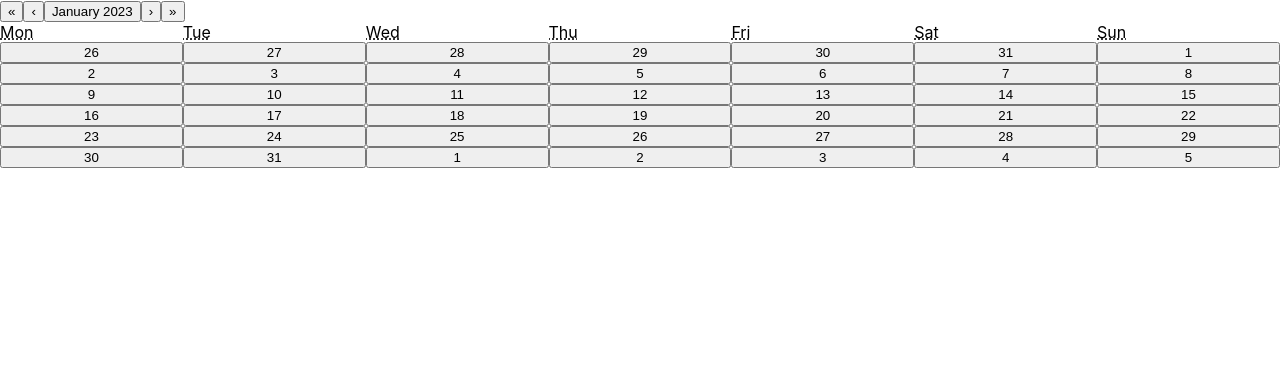
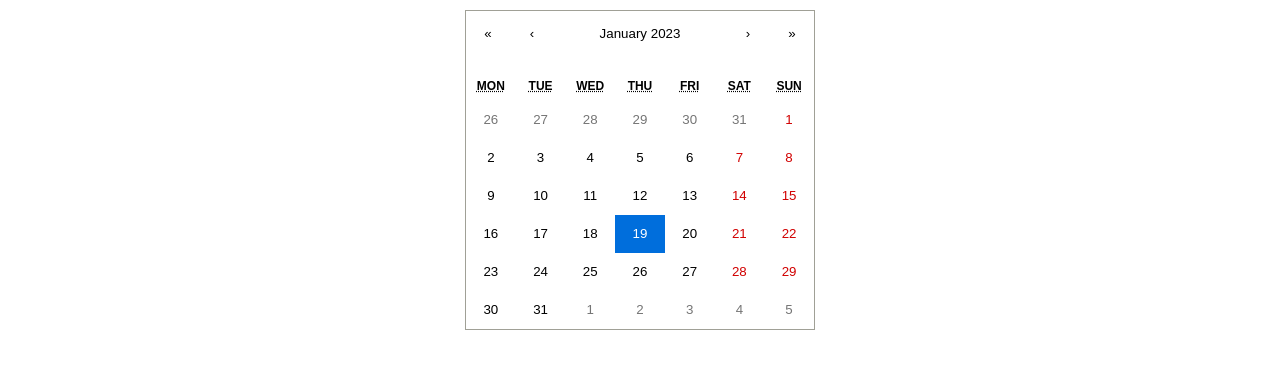
Before and after one commit to emsaw721/stacks-on-stacks, a React (Create React App) app in the folder client/: page / in a window 1280 px wide. Shown: the top 368 px of the page. Built offline with nearby package versions, Linux system fonts and the light colour scheme.

Commit message:
added styling to the calendar

```diff
--- a/client/src/pages/Planner.js
+++ b/client/src/pages/Planner.js
@@ -1,12 +1,13 @@
 import React, { useState } from 'react'
 import './pages.css';
 import Calendar from 'react-calendar'
+import 'react-calendar/dist/Calendar.css'
 
 const Planner = () => {
     const [value, onChange] = useState(new Date());
 
     return (
-      <div>
+      <div className="calendar">
         <Calendar onChange={onChange} value={value} />
       </div>
     );
--- a/client/src/pages/pages.css
+++ b/client/src/pages/pages.css
@@ -7,3 +7,9 @@
     --sextary-color: #EC4F46;
     --septary-color: #475FD7;
 }
+
+.calendar {
+    display: flex;
+    justify-content: center;
+    padding: 10px;
+}
```
